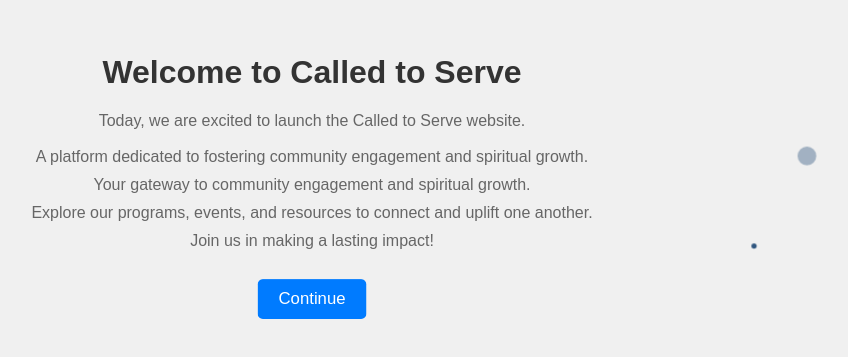
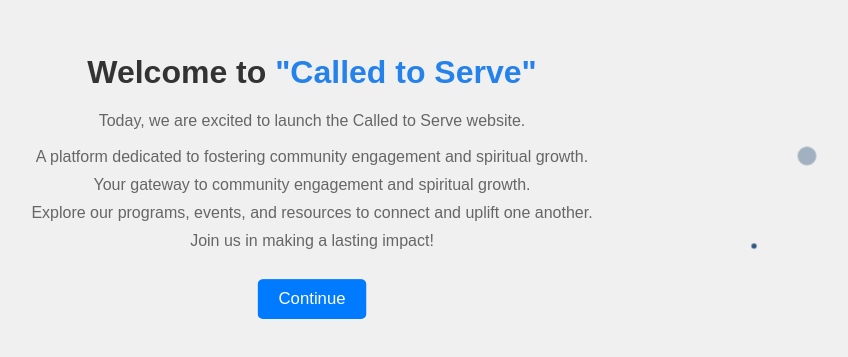
Before and after one commit to DanielVictor123/calledtoservewebsite, a plain HTML site: page agege-stake/websitelaunch.html in a window 1280 px wide. Shown: the part 233-590 px from the top of the page, without its empty margins (328-1176 px from the left). Drawn offline with Linux system fonts and the light colour scheme.

Commit message:
"Called To Serve"

```diff
--- a/agege-stake/websitelaunch.html
+++ b/agege-stake/websitelaunch.html
@@ -12,7 +12,7 @@
   <body>
     <!-- WRITE-UP CONTAINER STARTS -->
     <div class="container">
-      <h1>Welcome to Called to Serve</h1>
+      <h1>Welcome to <span style="color: #2682eb">"Called to Serve"</span></h1>
       <p>
         Today, we are excited to launch the Called to Serve website. <br />
         <br />
```
